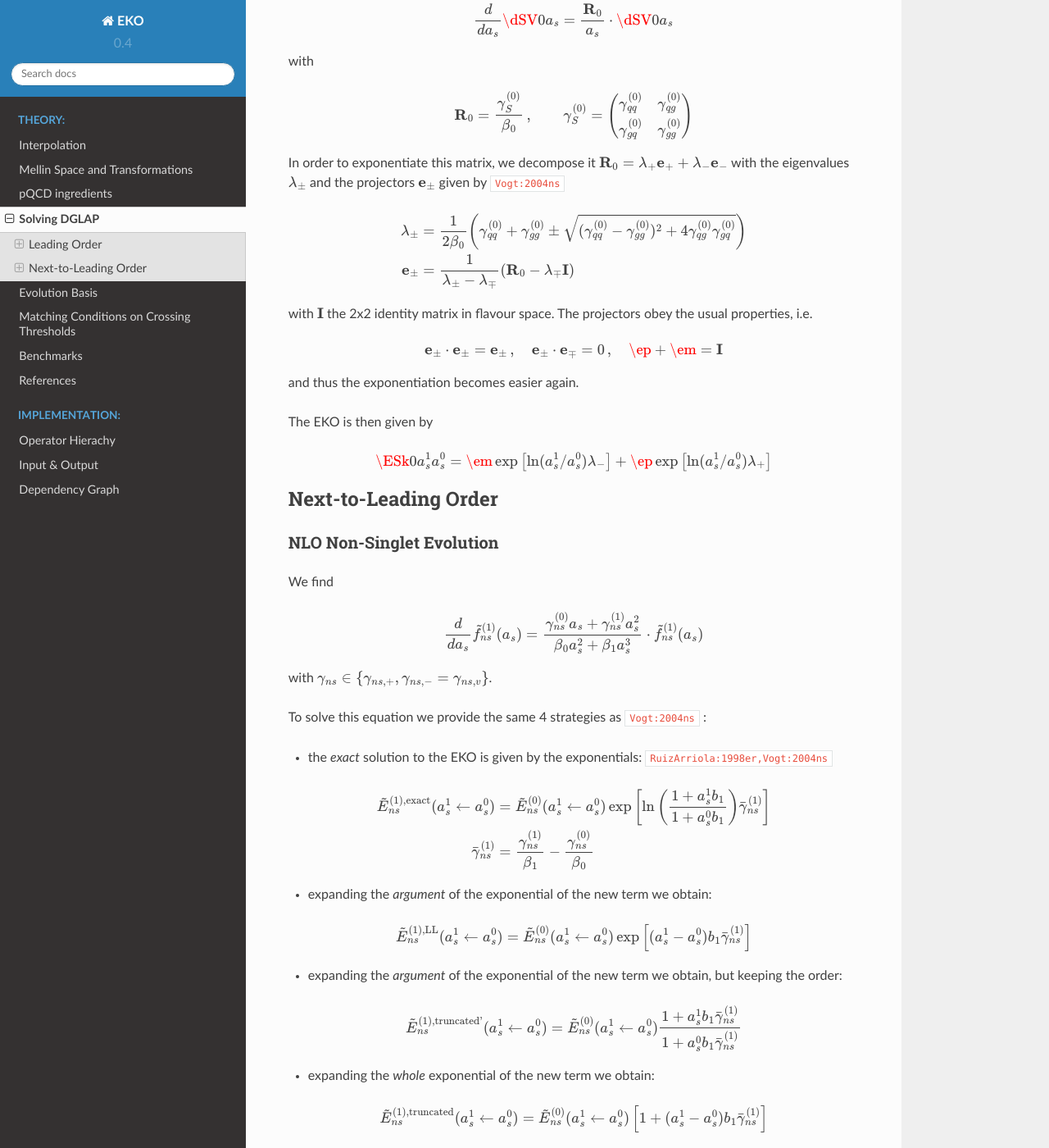
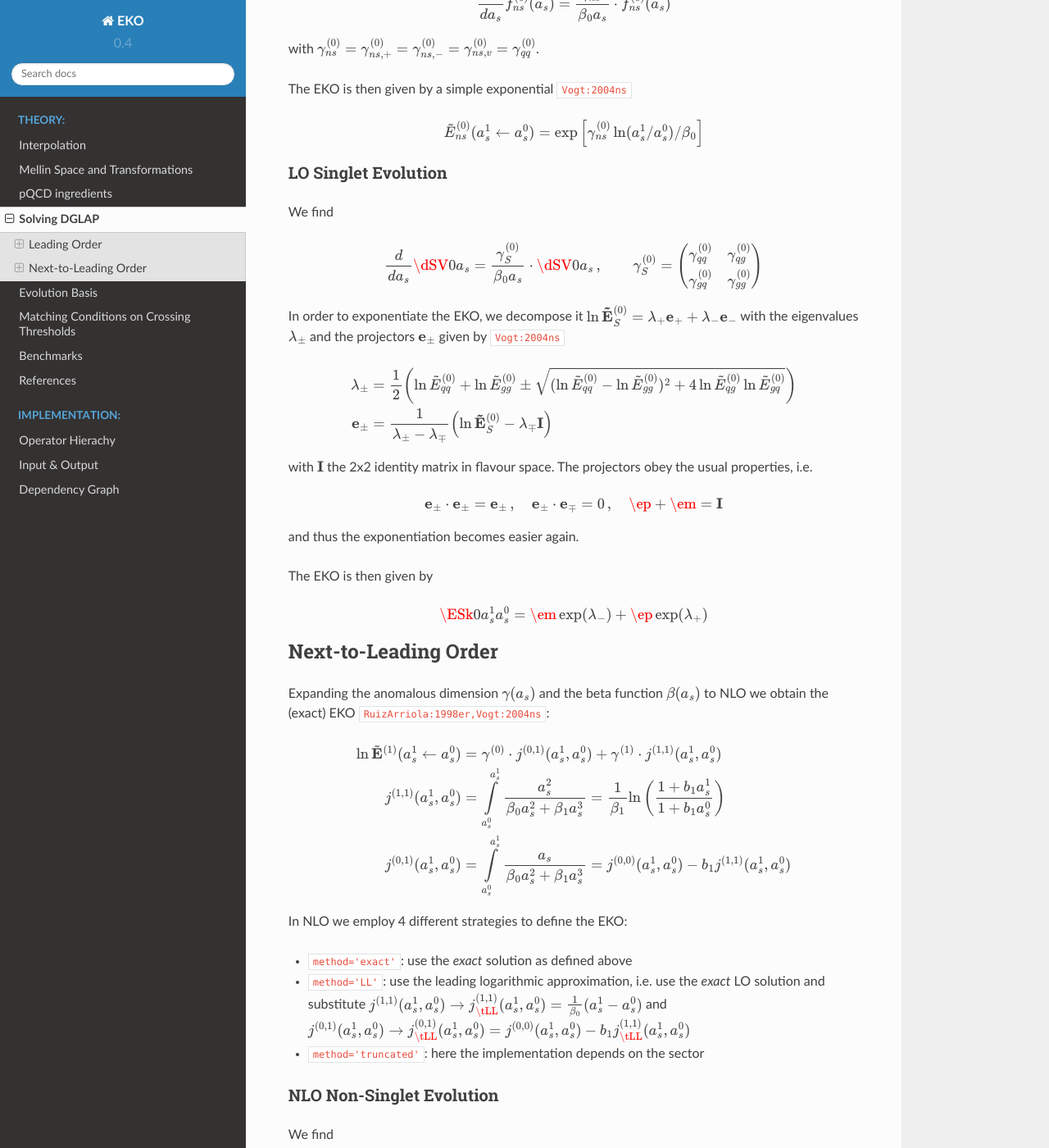
Before and after one commit to NNPDF/eko, a Sphinx documentation site: the page built from doc/source/Theory/DGLAP.txt, in a window 1280 px wide and 1400 px high, scrolled down 1596 px. Shown: the whole window at 82% size. Built offline with Sphinx 7.4.7 and the Read the Docs theme 2.0.0, drawn with Linux system fonts in a browser that asks for light colours; pages that are not in the unit, such as notebooks, are missing from menus; cross-references to code outside the pages are shown as plain code; some of the changed text lies outside the part shown.

Commit message:
Add LL, improve NLO doc

```diff
--- a/doc/source/Theory/DGLAP.txt
+++ b/doc/source/Theory/DGLAP.txt
@@ -11,35 +11,35 @@ with :math:`\mathbf P` the Altarelli-Parisi splitting functions (see :doc:`pQCD`
 In :doc:`Mellin space <Mellin>` the DGLAP equations are just differential equations:
 
 .. math::
-    \frac{d}{d\ln(\mu_F^2)} \tilde{\mathbf{f}}(N,\mu_F^2) = -\gamma(N,a_s) \cdot \tilde{\mathbf{f}}(N,\mu_F^2)
+    \frac{d}{d\ln(\mu_F^2)} \tilde{\mathbf{f}}(\mu_F^2) = -\gamma(a_s) \cdot \tilde{\mathbf{f}}(\mu_F^2)
 
 (Note the additional minus in the definition for :math:`\gamma`).
 
-We change the evolution variable to (monotonic) :ref:`theory/pQCD:strong coupling` :math:`a_s(\mu_F^2)`
+We change the evolution variable to the (monotonic) :ref:`theory/pQCD:strong coupling` :math:`a_s(\mu_F^2)`
 and the equations to solve become
 
 .. math::
-    \frac{d}{da_s} \tilde{\mathbf{f}}(N,a_s)
-        = \frac{d\ln(\mu_F^2)}{da_s} \cdot \frac{d \tilde{\mathbf{f}}(N,\mu_F^2)}{d\ln(\mu_F^2)}
-        = -\frac{1}{\beta(a_s)} \cdot \gamma(N,a_s) \cdot \tilde{\mathbf{f}}(N,a_s)
+    \frac{d}{da_s} \tilde{\mathbf{f}}(a_s)
+        = \frac{d\ln(\mu_F^2)}{da_s} \cdot \frac{d \tilde{\mathbf{f}}(\mu_F^2)}{d\ln(\mu_F^2)}
+        = -\frac{1}{\beta(a_s)} \cdot \gamma(a_s) \cdot \tilde{\mathbf{f}}(a_s)
 
 The (formal) solution can then be written in terms of an evolution kernel operator (EKO) :math:`\mathbf E`
 
 .. math::
-    \tilde{\mathbf{f}}(N,a_s^1) &= \tilde{\mathbf{E}}(a_s^1 \leftarrow a_s^0) \cdot \tilde{\mathbf{f}}(N,a_s^0)\\
-    \tilde{\mathbf{E}}(a_s^1 \leftarrow a_s^0) &= \exp\left[-\int\limits_{a_s^0}^{a_s^1} \frac{\gamma(N,a_s)}{\beta(a_s)} da_s \right]
+    \tilde{\mathbf{f}}(a_s^1) &= \tilde{\mathbf{E}}(a_s^1 \leftarrow a_s^0) \cdot \tilde{\mathbf{f}}(a_s^0)\\
+    \tilde{\mathbf{E}}(a_s^1 \leftarrow a_s^0) &= \exp\left[-\int\limits_{a_s^0}^{a_s^1} \frac{\gamma(a_s)}{\beta(a_s)} da_s \right]
 
 Using :doc:`Interpolation <Interpolation>` on both the inital and final PDF, we can then discretize the
-EKO in x-space and define :math:`\hat{\mathbf{E}}_{k,j}` (represented by
+EKO in x-space and define :math:`{\mathbf{E}}_{k,j}` (represented by
 :class:`~eko.evolution_operator.PhysicalOperator`) by
 
 .. math::
-    \hat{\mathbf{E}}_{k,j}(a_s^1 \leftarrow a_s^0) = \mathcal{M}^{-1}\left[\tilde{\mathbf{E}}(a_s^1 \leftarrow a_s^0)\tilde p_j(N)\right](x_k)
+    {\mathbf{E}}_{k,j}(a_s^1 \leftarrow a_s^0) = \mathcal{M}^{-1}\left[\tilde{\mathbf{E}}(a_s^1 \leftarrow a_s^0)\tilde p_j\right](x_k)
 
 Now, we can write the solution to DGLAP in a true matrix operator scheme and find
 
 .. math::
-    \mathbf{f}(x_k,a_s^1) = \hat{\mathbf{E}}_{k,j}(a_s^1 \leftarrow a_s^0) \mathbf{f}(x_j,a_s^0)
+    \mathbf{f}(x_k,a_s^1) = {\mathbf{E}}_{k,j}(a_s^1 \leftarrow a_s^0) \mathbf{f}(x_j,a_s^0)
 
 
 In the non-singlet sector the equations decouple and we do not need to worry about matrices.
@@ -48,6 +48,15 @@ The issue of matching conditions when crossing flavor thresholds is dicussed in
 
 Leading Order
 -------------
+
+Expanding the anomalous dimension :math:`\gamma(a_s)` and the beta function :math:`\beta(a_s)`
+to LO we obtain the (exact) EKO:
+
+.. math::
+    \ln \tilde {\mathbf E}^{(0)}(a_s^1 \leftarrow a_s^0) &= \gamma^{(0)}\int\limits_{a_s^0}^{a_s^1} \frac{1}{\beta_0 a_s} da_s = \gamma^{(0)} \cdot j^{(0,0)}(a_s^1,a_s^0)\\
+    j^{(0,0)}(a_s^1,a_s^0) &= \int\limits_{a_s^0}^{a_s^1} \frac{1}{\beta_0 a_s} = \frac{\ln(a_s^1/a_s^0)}{\beta_0}
+
+In LO we always use the *exact* solution.
 
 LO Non-Singlet Evolution
 ^^^^^^^^^^^^^^^^^^^^^^^^
@@ -62,7 +71,7 @@ with :math:`\gamma_{ns}^{(0)} = \gamma_{ns,+}^{(0)} = \gamma_{ns,-}^{(0)} = \gam
 The EKO is then given by a simple exponential :cite:`Vogt:2004ns`
 
 .. math::
-    \tilde E^{(0)}_{ns}(a_s^1 \leftarrow a_s^0) = \exp\left[\ln(a_s^1/a_s^0) \gamma_{ns}^{(0)}/\beta_0 \right]
+    \tilde E^{(0)}_{ns}(a_s^1 \leftarrow a_s^0) = \exp\left[\gamma_{ns}^{(0)} \ln(a_s^1/a_s^0)/\beta_0 \right]
 
 LO Singlet Evolution
 ^^^^^^^^^^^^^^^^^^^^
@@ -70,24 +79,19 @@ LO Singlet Evolution
 We find
 
 .. math::
-    \frac{d}{da_s} \dSV{0}{a_s} = \frac{\mathbf R_0}{a_s} \cdot \dSV{0}{a_s}
-
-with
-
-.. math::
-    \mathbf R_0 = \frac{\gamma_S^{(0)}}{\beta_0}\,, \qquad
+    \frac{d}{da_s} \dSV{0}{a_s} = \frac{\gamma_S^{(0)}}{\beta_0 a_s} \cdot \dSV{0}{a_s}\,, \qquad
     \gamma_S^{(0)} = \begin{pmatrix}
                                 \gamma_{qq}^{(0)} & \gamma_{qg}^{(0)}\\
                                 \gamma_{gq}^{(0)} & \gamma_{gg}^{(0)}
                             \end{pmatrix}
 
-In order to exponentiate this matrix, we decompose it
-:math:`\mathbf R_0 = \lambda_+ {\mathbf e}_+ + \lambda_- {\mathbf e}_-` with
+In order to exponentiate the EKO, we decompose it
+:math:`\ln \mathbf{\tilde E}^{(0)}_S = \lambda_+ {\mathbf e}_+ + \lambda_- {\mathbf e}_-` with
 the eigenvalues :math:`\lambda_{\pm}` and the projectors :math:`\mathbf e_{\pm}` given by :cite:`Vogt:2004ns`
 
 .. math::
-    \lambda_{\pm} &= \frac 1 {2\beta_0} \left( \gamma_{qq}^{(0)} + \gamma_{gg}^{(0)} \pm \sqrt{(\gamma_{qq}^{(0)}-\gamma_{gg}^{(0)})^2 + 4\gamma_{qg}^{(0)}\gamma_{gq}^{(0)}} \right)\\
-    {\mathbf e}_{\pm} &= \frac{1}{\lambda_{\pm} - \lambda_{\mp}} \left( \mathbf R_0  - \lambda_{\mp} \mathbf I \right)
+    \lambda_{\pm} &= \frac 1 {2} \left( \ln \tilde E_{qq}^{(0)} + \ln \tilde E_{gg}^{(0)} \pm \sqrt{(\ln \tilde E_{qq}^{(0)}-\ln \tilde E_{gg}^{(0)})^2 + 4\ln \tilde E_{qg}^{(0)}\ln \tilde E_{gq}^{(0)}} \right)\\
+    {\mathbf e}_{\pm} &= \frac{1}{\lambda_{\pm} - \lambda_{\mp}} \left( \ln \mathbf{\tilde E}^{(0)}_S  - \lambda_{\mp} \mathbf I \right)
 
 with :math:`\mathbf I` the 2x2 identity matrix in flavour space.
 The projectors obey the usual properties, i.e.
@@ -100,13 +104,30 @@ and thus the exponentiation becomes easier again.
 The EKO is then given by
 
 .. math::
-    \ESk{0}{a_s^1}{a_s^0} = \em \exp\left[\ln(a_s^1/a_s^0) \lambda_{-} \right] + \ep \exp\left[\ln(a_s^1/a_s^0) \lambda_{+} \right]
+    \ESk{0}{a_s^1}{a_s^0} = \em \exp(\lambda_{-}) + \ep \exp(\lambda_{+})
 
 Next-to-Leading Order
 ---------------------
 
+Expanding the anomalous dimension :math:`\gamma(a_s)` and the beta function :math:`\beta(a_s)`
+to NLO we obtain the (exact) EKO :cite:`RuizArriola:1998er,Vogt:2004ns`:
+
+.. math::
+    \ln \tilde{\mathbf E}^{(1)}(a_s^1 \leftarrow a_s^0) &= \gamma^{(0)} \cdot j^{(0,1)}(a_s^1,a_s^0) + \gamma^{(1)} \cdot j^{(1,1)}(a_s^1,a_s^0)\\
+    j^{(1,1)}(a_s^1,a_s^0) &= \int\limits_{a_s^0}^{a_s^1} \frac{a_s^2}{\beta_0 a_s^2 + \beta_1 a_s^3} = \frac{1}{\beta_1}\ln\left(\frac{1+b_1 a_s^1}{1+b_1 a_s^0}\right)\\
+    j^{(0,1)}(a_s^1,a_s^0) &= \int\limits_{a_s^0}^{a_s^1} \frac{a_s}{\beta_0 a_s^2 + \beta_1 a_s^3} = j^{(0,0)}(a_s^1,a_s^0) - b_1 j^{(1,1)}(a_s^1,a_s^0)
+
+In NLO we employ 4 different strategies to define the EKO:
+
+- ``method='exact'``: use the *exact* solution as defined above
+- ``method='LL'``: use the leading logarithmic approximation, i.e. use the *exact* LO solution and substitute
+  :math:`j^{(1,1)}(a_s^1,a_s^0) \to j^{(1,1)}_{\tLL}(a_s^1,a_s^0) = \frac 1 {\beta_0}(a_s^1 - a_s^0)`
+  and :math:`j^{(0,1)}(a_s^1,a_s^0) \to j^{(0,1)}_{\tLL}(a_s^1,a_s^0) = j^{(0,0)}(a_s^1,a_s^0) - b_1 j^{(1,1)}_{\tLL}(a_s^1,a_s^0)`
+- ``method='truncated'``: here the implementation depends on the sector
+
 NLO Non-Singlet Evolution
 ^^^^^^^^^^^^^^^^^^^^^^^^^
+
 We find
 
 .. math::
@@ -114,18 +135,7 @@ We find
 
 with :math:`\gamma_{ns} \in \{\gamma_{ns,+},\gamma_{ns,-}=\gamma_{ns,v}\}`.
 
-To solve this equation we provide the same 4 strategies as :cite:`Vogt:2004ns` :
-
-- the *exact* solution to the EKO is given by the exponentials: :cite:`RuizArriola:1998er,Vogt:2004ns`
-
-.. math::
-    \tilde E^{(1),\text{exact}}_{ns}(a_s^1 \leftarrow a_s^0) &= \tilde E^{(0)}_{ns}(a_s^1 \leftarrow a_s^0) \exp\left[\ln\left(\frac{1+a_s^1 b_1}{1 + a_s^0 b_1}\right)\bar \gamma_{ns}^{(1)} \right] \\
-    \bar \gamma_{ns}^{(1)} &= \frac{\gamma_{ns}^{(1)}}{\beta_1} - \frac{\gamma_{ns}^{(0)}}{\beta_0}
-
-- expanding the *argument* of the exponential of the new term we obtain:
-
-.. math::
-    \tilde E^{(1),\text{LL}}_{ns}(a_s^1 \leftarrow a_s^0) = \tilde E^{(0)}_{ns}(a_s^1 \leftarrow a_s^0) \exp\left[(a_s^1 - a_s^0) b_1 \bar \gamma_{ns}^{(1)} \right]
+In addition to the exact and the LL solution we define the truncated solutions :cite:`Vogt:2004ns` :
 
 - expanding the *argument* of the exponential of the new term we obtain, but keeping the order:
 
@@ -147,38 +157,49 @@ We find
 
 with :math:`\gamma_{S}^{(0)} \gamma_{S}^{(1)} \neq \gamma_{S}^{(1)} \gamma_{S}^{(0)}`.
 
-We are seeking for an perturbative solution around the (exact) leading order operator: :cite:`Vogt:2004ns`
+For the exact and the LL solution we use again the decomposition defined in LO (now using
+:math:`\ln \tilde{\mathbf E}^{(1)}` of course).
+
+For ``method='truncated'`` we seek for an perturbative solution around the
+(exact) leading order operator: We set :cite:`Vogt:2004ns`
 
 .. math::
     \frac{d}{da_s} \dSV{1}{a_s} = \frac{\mathbf R (a_s)}{a_s} \cdot \dSV{1}{a_s}\,, \quad
     \mathbf R (a_s) = \sum\limits_{k=0} a_s^k \mathbf R_{k}
 
-where in NLO we find (in addition to the LO operator)
+where in NLO we find
 
 .. math::
+    \mathbf R_0 = \gamma_{S}^{(0)}/\beta_0\,,\quad
     \mathbf R_1 = \gamma_{S}^{(1)}/\beta_0 - b_1 \gamma_{S}^{(0)}
     \quad \text{and} \quad
     \mathbf R_k = - b_1 \mathbf R_{k-1}\,\text{for}\,k>1
 
-Likewise for the solution we set
+We make an ansatz for the solution
 
 .. math::
-    \dSV{1}{a_s^1} = \mathbf U (a_s^1) \ESk{1}{a_s^1}{a_s^0} {\mathbf U}^{-1} (a_s^0) \dSV{1}{a_s^0}\,, \quad
+    \ESk{1}{a_s^1}{a_s^0} = \mathbf U (a_s^1) \ESk{0}{a_s^1}{a_s^0} {\mathbf U}^{-1} (a_s^0), \quad
     \mathbf U (a_s) = \mathbf I + \sum\limits_{k=1} a_s^k \mathbf U_k
 
 Inserting this ansatz into the differential equation and sorting by powers of :math:`a_s`, we
-obtain a recursive set of commutator relations:
+obtain a recursive set of commutator relations for the evolution operator coefficients
+:math:`\mathbf U_k`:
 
 .. math::
     [\mathbf U_1, \mathbf R_0] &= \mathbf R_1 - \mathbf U_1\\
-    [\mathbf U_k, \mathbf R_0] &= \mathbf R_k + \sum\limits_{j=1}^{k-1} \mathbf R_{k-j} \mathbf U_j - k \mathbf U_k = \mathbf{\tilde{R}}_k - k \mathbf U_k\,,k>1
+    [\mathbf U_k, \mathbf R_0] &= \mathbf R_k + \sum\limits_{j=1}^{k-1} \mathbf R_{k-j} \mathbf U_j - k \mathbf U_k = \mathbf{R}_k' - k \mathbf U_k\,,k>1
 
 Multiplying these equations with :math:`\mathbf e_{\pm}` from left and right and using the identity
 
 .. math::
     \mathbf U_k = \em \mathbf U_k \em + \em \mathbf U_k \ep + \ep \mathbf U_k \em + \ep \mathbf U_k \ep
 
-one can obtain the evolution operator coefficients :math:`\mathbf U_k` and find:
+we obtain the :math:`\mathbf U_k`:
 
 .. math::
-    \mathbf U_k = \frac{ \em \mathbf{\tilde{R}}_k \em + \em \mathbf{\tilde{R}}_k \ep } k + \frac{\ep \mathbf{\tilde{R}}_k \em}{r_- - r_+ - k} + \frac{\ep \mathbf{\tilde{R}}_k \ep}{r_+ - r_- -k}
+    \mathbf U_k = \frac{ \em \mathbf{R}_k' \em + \em \mathbf{R}_k' \ep } k + \frac{\ep \mathbf{R}_k' \em}{r_- - r_+ - k} + \frac{\em \mathbf{R}_k' \ep}{r_+ - r_- -k}
+
+Now, we can define the truncated solution:
+
+.. math::
+    \mathbf {\tilde E}^{(1),\text{truncated}}_{S}(a_s^1 \leftarrow a_s^0) = \mathbf{\tilde E}^{(0)}_{S}(a_s^1 \leftarrow a_s^0) + a_s^1 \mathbf U_1 \mathbf{\tilde E}^{(0)}_{S}(a_s^1 \leftarrow a_s^0) - a_s^0 \mathbf{\tilde E}^{(0)}_{S}(a_s^1 \leftarrow a_s^0) \mathbf U_1
--- a/doc/source/conf.py
+++ b/doc/source/conf.py
@@ -215,6 +215,8 @@ todo_include_todos = True
 
 mathjax_config = {
     "TeX": {"Macros":{
+        # texts
+        "tLL": [r"\text{LL}",0],
         # PDFs
         "dSV": [r"{{\begin{pmatrix}\tilde \Sigma\\\tilde g\end{pmatrix}}^{(#1)}\!(#2)}",2],
         "dVf": [r"{\tilde{V}^{(#1)}(#2)}",2],
--- a/doc/source/index.txt
+++ b/doc/source/index.txt
@@ -35,7 +35,7 @@ second, an overview of the implementation details, and, last, the available indi
     Code/IO
     Code/Dependency
 
-    modules/eko/modules
+    API <modules/eko/modules>
 
 .. automodule:: eko
     :members:
--- a/src/eko/__init__.py
+++ b/src/eko/__init__.py
@@ -8,11 +8,11 @@ def run_dglap(setup):
         This function takes a DGLAP theory configuration dictionary
         and performs the solution of the DGLAP equations.
 
-        The EKO :math:`\hat E_{k,j}(a_s^1\leftarrow a_s^0)` is determined in order
+        The EKO :math:`\mathbf E_{k,j}(a_s^1\leftarrow a_s^0)` is determined in order
         to fullfill the following evolution
 
         .. math::
-            f(x_k,a_s^1) = \hat E_{k,j}(a_s^1\leftarrow a_s^0) f(x_j,a_s^0)
+            \mathbf f(x_k,a_s^1) = \mathbf E_{k,j}(a_s^1\leftarrow a_s^0) \mathbf f(x_j,a_s^0)
 
         Parameters
         ----------
```
Also changed, not shown: 4 other files.
